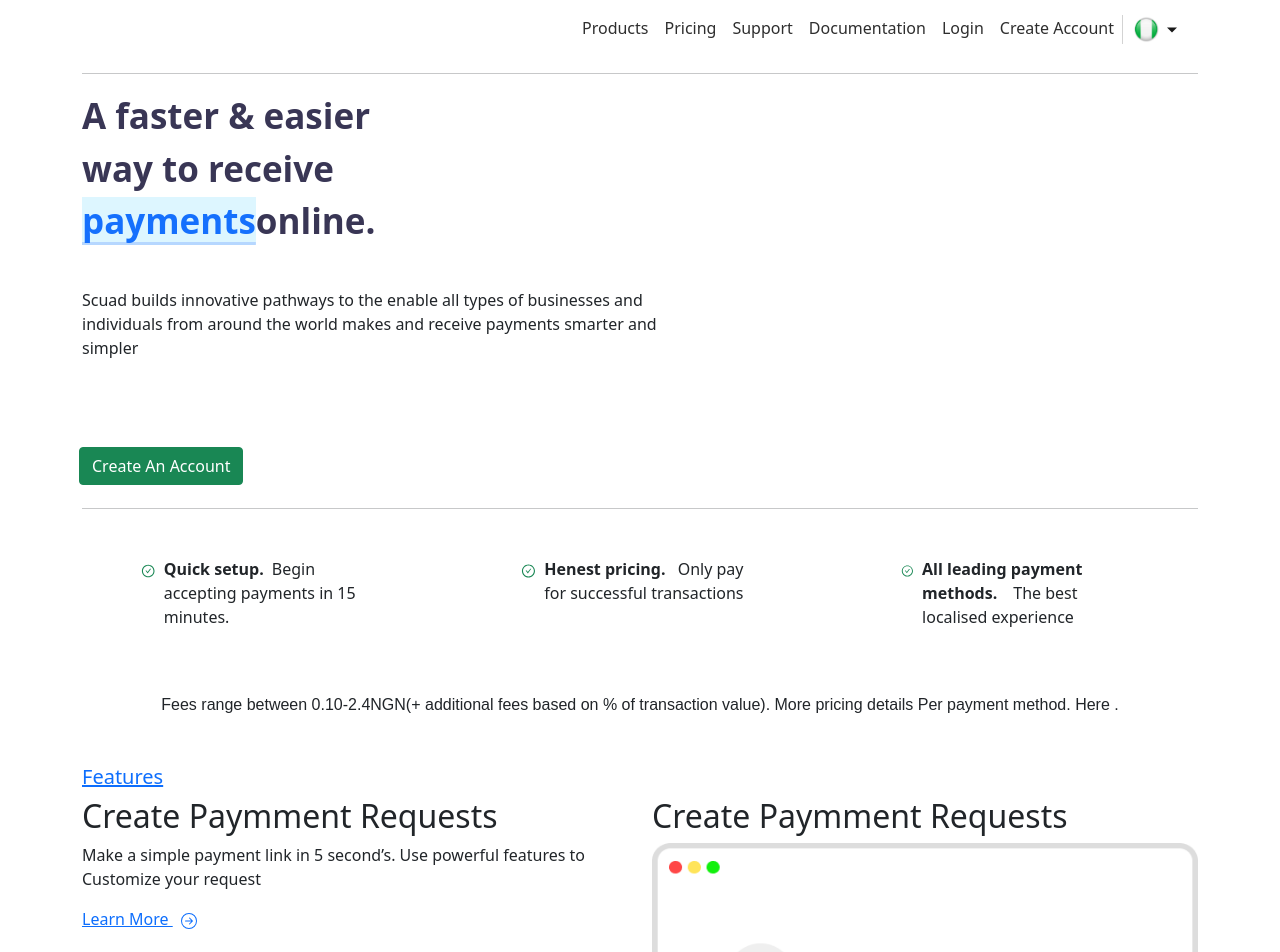
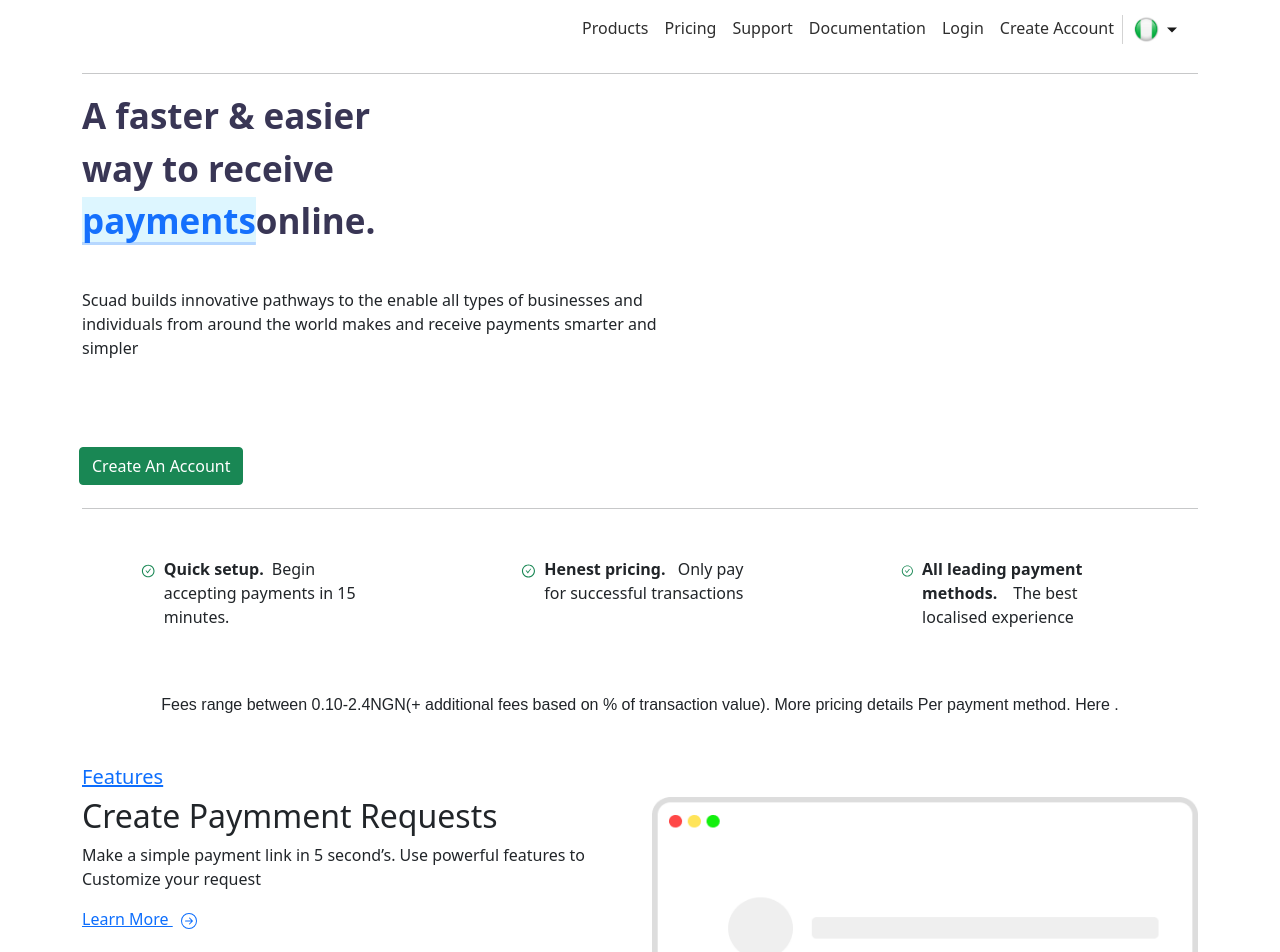
Before and after one commit to nelson6868/InterviewCodingChallengeProject, a React (Create React App) app: page / in a window 1280 px wide. Shown: the top 952 px of the page. Built offline with nearby package versions, Linux system fonts and the light colour scheme.

Commit message:
remove some text on features component

```diff
--- a/src/components/Features.jsx
+++ b/src/components/Features.jsx
@@ -21,7 +21,7 @@
             </a>
           </div>
           <div className="col-sm-12 col-md-6">
-            <h2>Create Paymment Requests</h2>
+
             <p>
             <img
                 src={yugo1}
```
